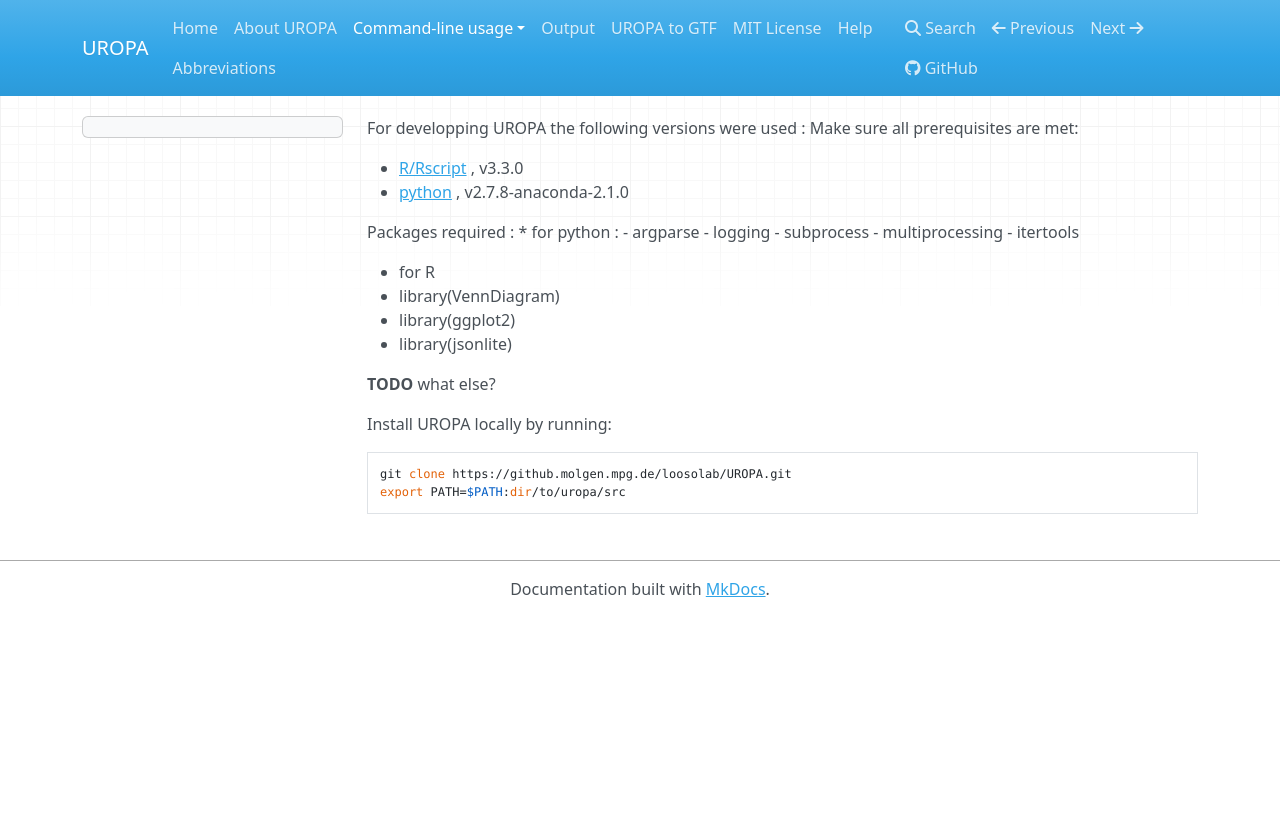
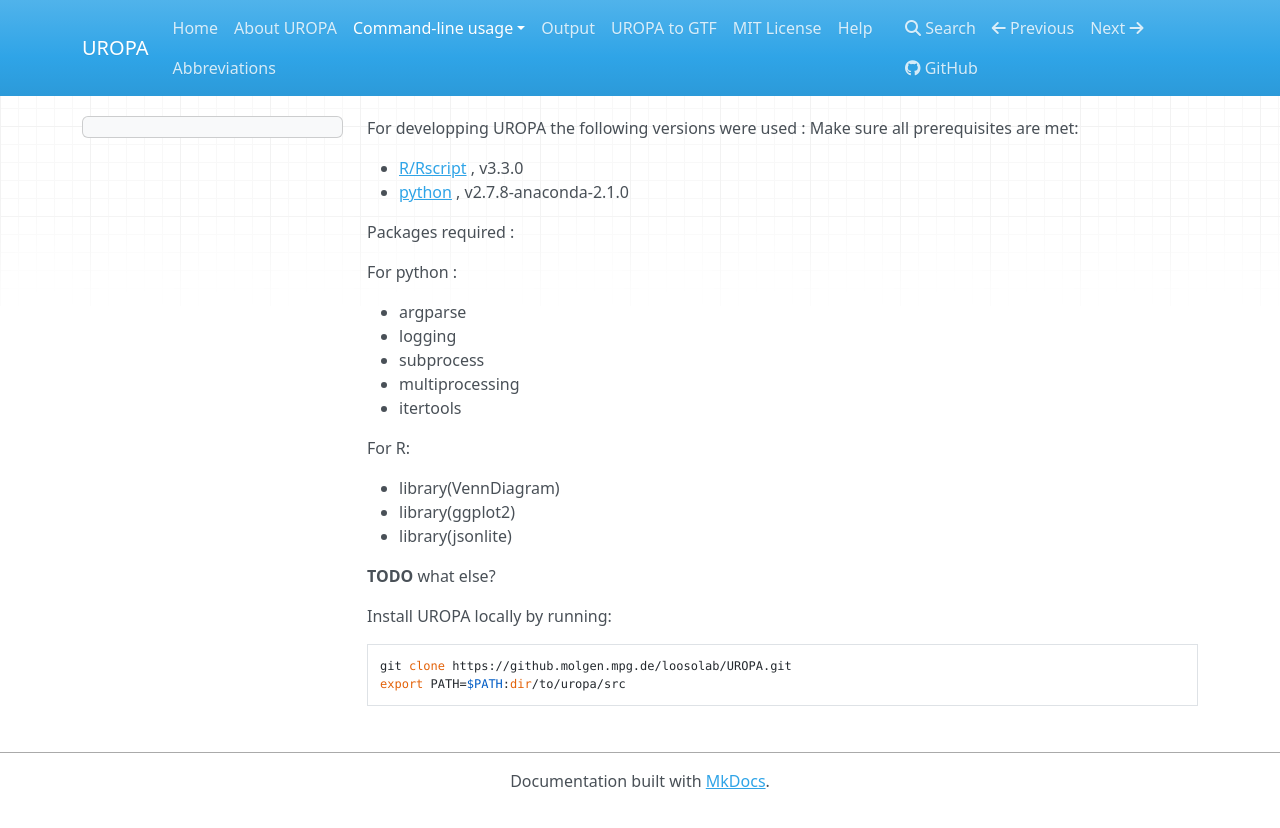
Before and after one commit to loosolab/UROPA, an MkDocs documentation site: the page built from docs/install.md, in a window 1280 px wide. Shown: the top 828 px of the page. Built offline with MkDocs 1.6.1, drawn with Linux system fonts in a browser that asks for light colours; nearby versions of some CDN libraries; old or Windows-style settings are respelled for this version of MkDocs.

Commit message:
Mention versions and packages needed-3rd

```diff
--- a/docs/install.md
+++ b/docs/install.md
@@ -6,14 +6,17 @@ Make sure all prerequisites are met:
 * [python](http://continuum.io/downloads) , v2.7.8-anaconda-2.1.0
 
 Packages required :
-* for python :
+
+For python :
+
 - argparse
 - logging
 - subprocess
 - multiprocessing
 - itertools
 
-* for R
+For R:
+
 - library(VennDiagram)
 - library(ggplot2)
 - library(jsonlite)
```
